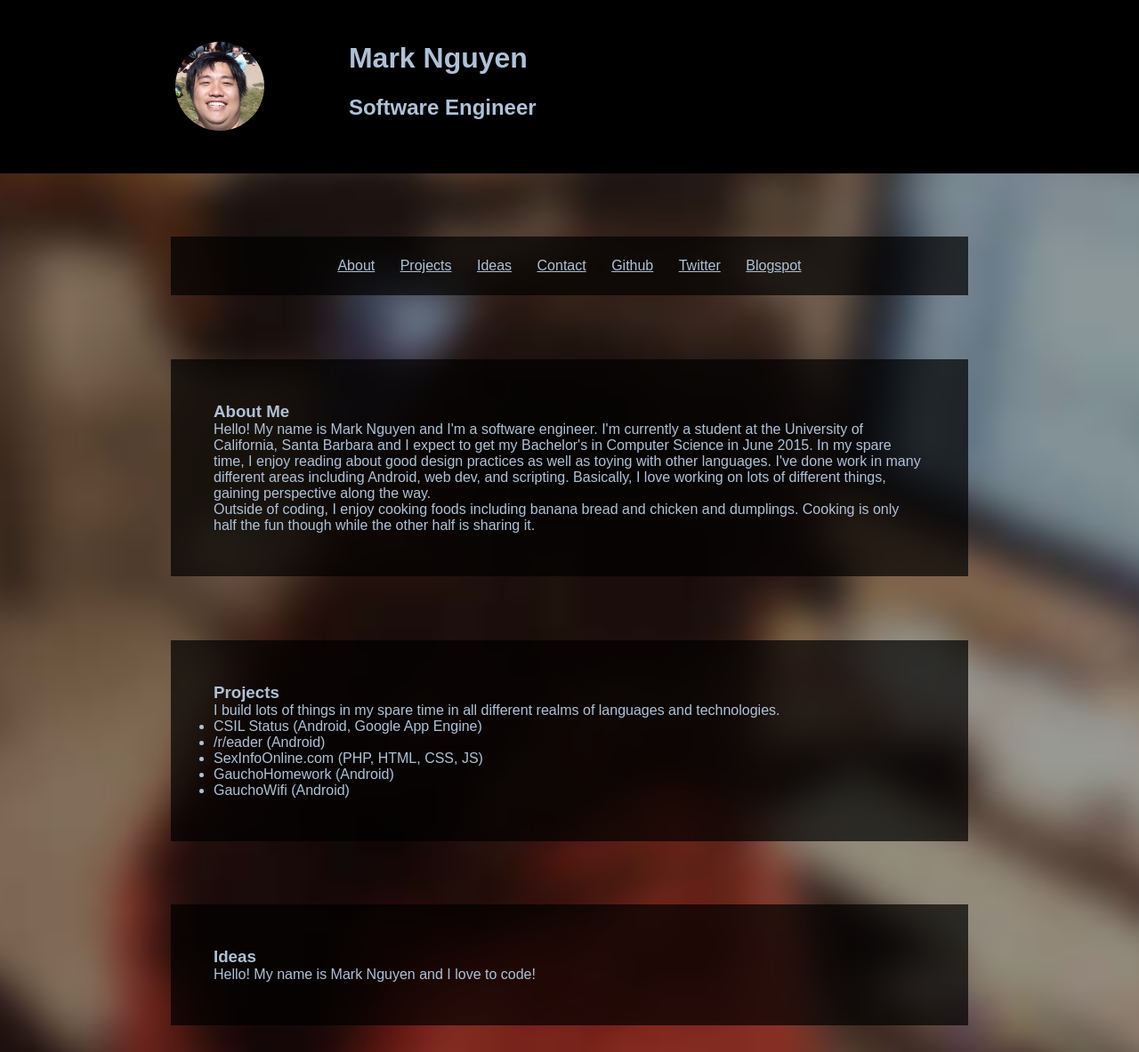
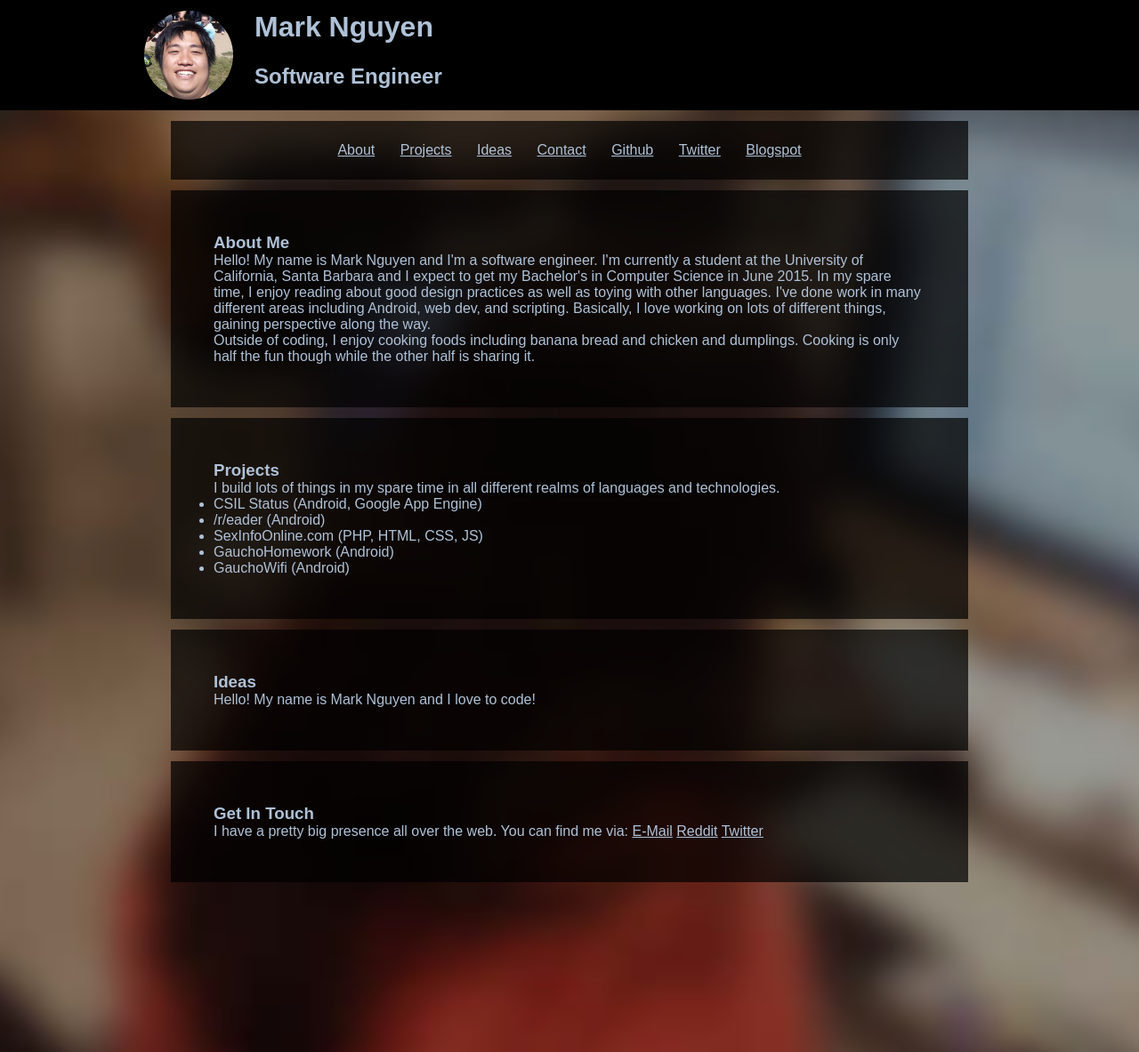
Before and after one commit to nguyenmp/mark-nguyen, a PHP site: page / in a window 1280 px wide. Shown: the whole page at 89% size. Run offline with PHP 8.4, Linux system fonts and the light colour scheme.

Commit message:
Removed a lot of padding

```diff
--- a/main.css
+++ b/main.css
@@ -2,6 +2,9 @@
   margin: 0;
   padding: 0;
   font-family: Arial, Helvetica, sans-serif; }
+
+body {
+  overflow-x: hidden; }
 
 #background {
   background-image: url("IMG_20150310_2139453.jpg");
@@ -44,7 +47,7 @@
   background-position: center;
   background-size: cover;
   border-radius: 50%;
-  margin: 4vh;
+  margin: 12px;
   width: 20vh;
   height: 20vh;
   max-width: 100px;
@@ -56,7 +59,7 @@
 
 .header_text {
   float: left;
-  margin: 4vh;
+  margin: 12px;
   text-align: left; }
   @media (max-width: 480px) {
     .header_text {
@@ -83,11 +86,11 @@
   color: #AFC1D6;
   background-color: rgba(0, 0, 0, 0.7);
   max-width: 980px;
-  margin: 8% auto;
+  margin: 12px auto;
   padding: 48px; }
   @media (max-width: 767px) {
     .content_card {
-      margin: 8%;
+      margin: 12px;
       padding: 4%; } }
 
 a {
--- a/scss/heading.scss
+++ b/scss/heading.scss
@@ -5,6 +5,9 @@
     font-family: Arial, Helvetica, sans-serif;
 }
 
+body {
+    overflow-x: hidden;
+}
 
 #background {
     background-image: url("IMG_20150310_2139453.jpg");
@@ -52,7 +55,7 @@
     background-position: center;
     background-size: cover;
     border-radius: 50%;
-    margin: 4vh;
+    margin: 12px;
     width: 20vh;
     height: 20vh;
     max-width: 100px;
@@ -66,7 +69,7 @@
 
 .header_text {
     float: left;
-    margin: 4vh;
+    margin: 12px;
     text-align: left;
 
     @include mobile-small {
@@ -101,11 +104,11 @@
     color: #AFC1D6;
     background-color: rgba(0, 0, 0, 0.7);
     max-width: 980px;
-    margin: 8% auto;
+    margin: 12px auto;
     padding: 48px;
 
     @include mobile {
-        margin: 8%;
+        margin: 12px;
         padding: 4%;
     }
 }
```
